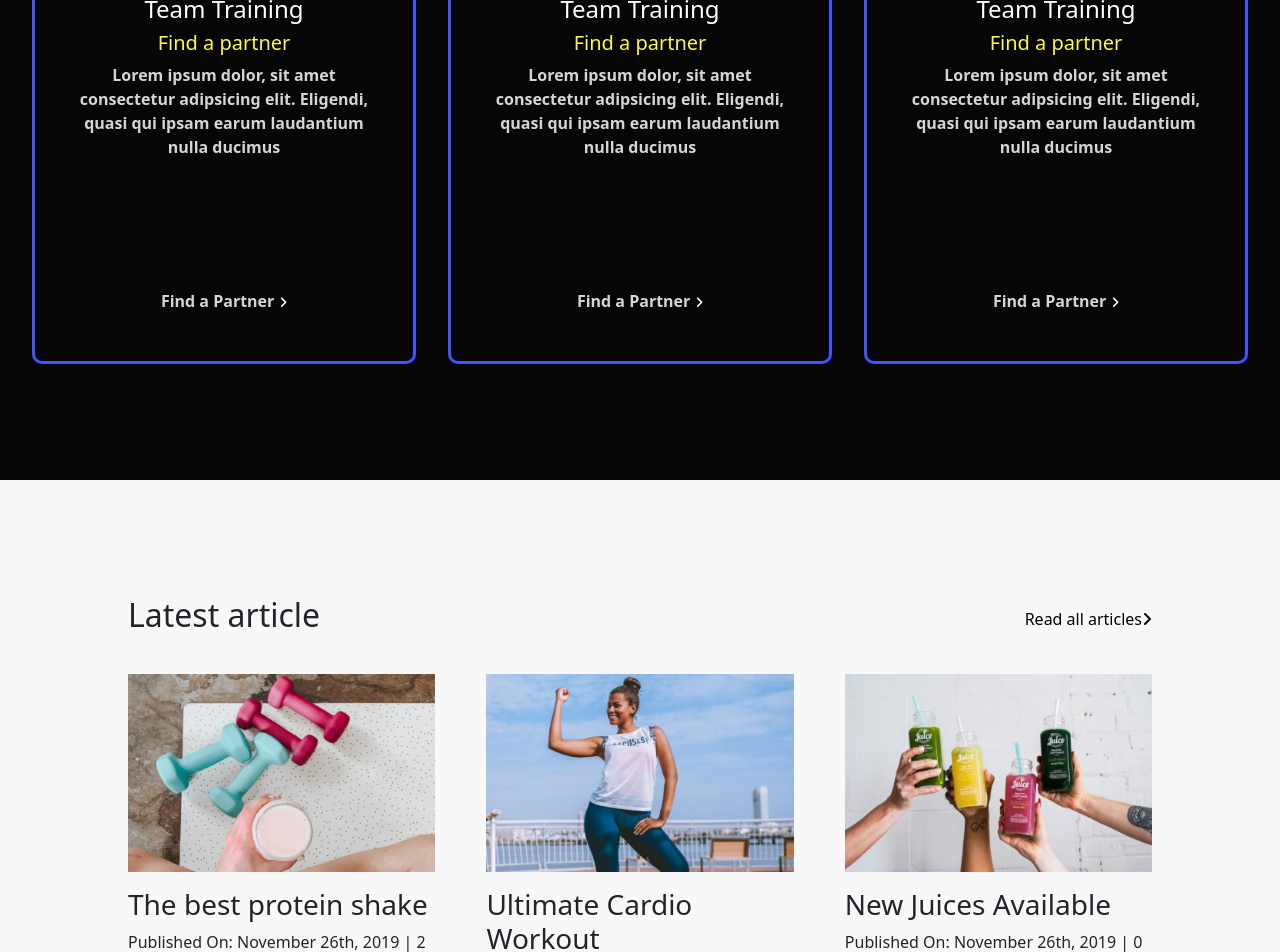
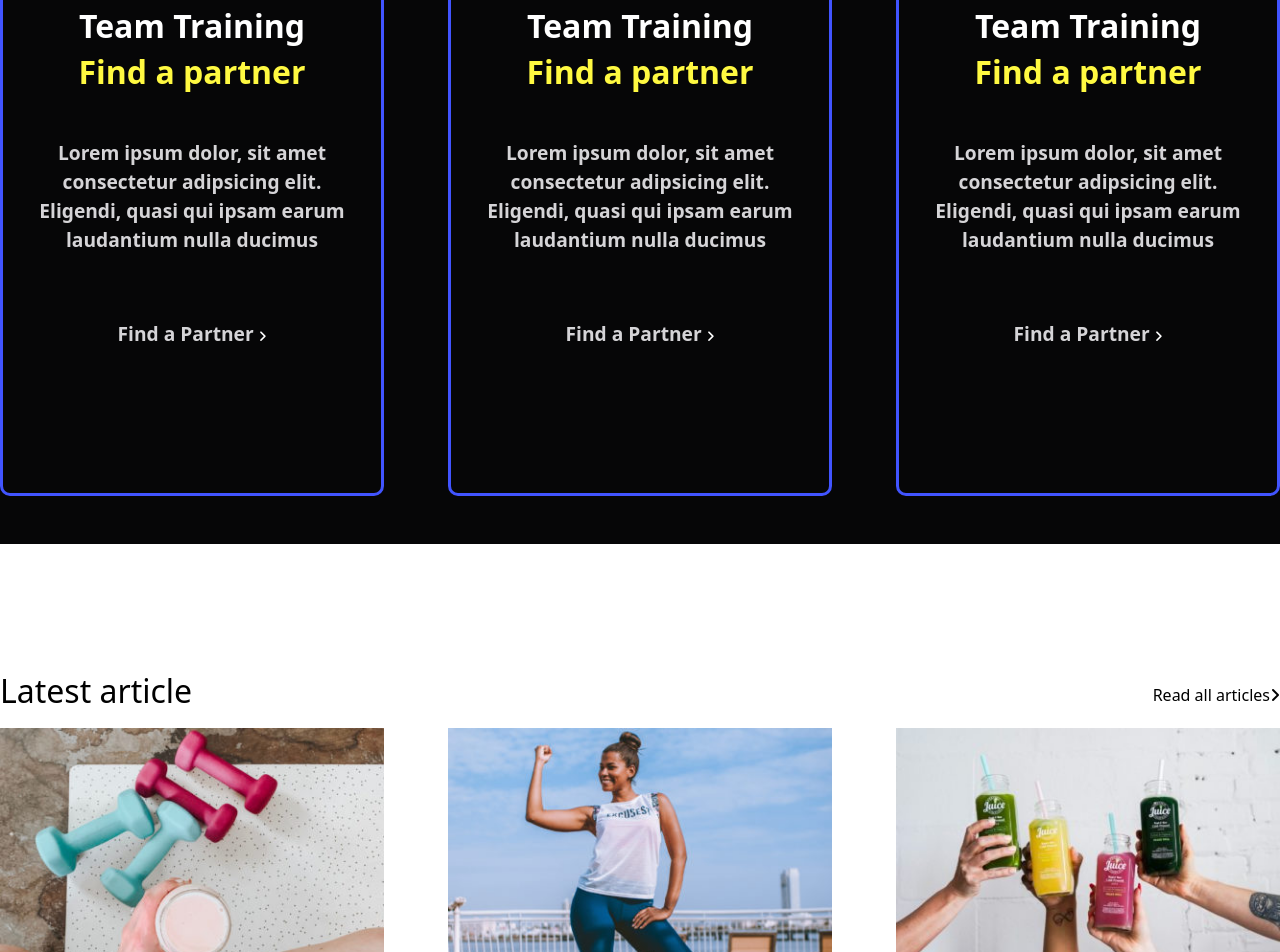
Before and after one commit to Adelmysterio/proj-html-vuejs, a Vue app: page / in a window 1280 px wide. Shown: the part 2400-3352 px from the top of the page. Built offline with nearby package versions, Linux system fonts and the light colour scheme.

Commit message:
aggiornato TrainingAndArticles component

```diff
--- a/src/components/TrainingAndArticles.vue
+++ b/src/components/TrainingAndArticles.vue
@@ -11,14 +11,14 @@ data() {
 <template>
     <div>
         <div class="card-container">
-            <div class="card-wrapper  container-huge">
+            <div class="card-wrapper container-huge">
                 <div class="card-item">
                     <div class="card-content">
                         <i class="card-icon fas fa-stopwatch"></i>
                         <h4>
                             Team Training
                         </h4>
-                        <h5>
+                        <h5 class="mb-5">
                             Find a partner
                         </h5>
                         <p>
@@ -38,7 +38,7 @@ data() {
                         <h4>
                             Team Training
                         </h4>
-                        <h5>
+                        <h5 class="mb-5">
                             Find a partner
                         </h5>
                         <p>
@@ -58,7 +58,7 @@ data() {
                         <h4>
                             Team Training
                         </h4>
-                        <h5>
+                        <h5 class="mb-5">
                             Find a partner
                         </h5>
                         <p>
@@ -75,8 +75,8 @@ data() {
             </div>
         </div>
     </div>
-    <div class="articles-container">
-        <div class="container">
+    <div class="container-huge">
+        <div class="contenitore">
             <div class="articles-links">
                 <h2>Latest article</h2>
                 <div class="articles-readAll">
@@ -133,17 +133,22 @@ data() {
 .card-item{
     max-width: 30%;
     min-width: 250px;
-    height: 500px;
-    padding: 1rem;
+    height: 700px;
+    padding: 7rem 2rem;
     border: 3px solid #4154FF;
     border-radius: 10px;
-    margin: 1rem;
     text-align: center;
     color: white;
     display: flex;
     flex-direction: column;
     justify-content: space-between;
     transition: all .2s ease-in-out;
+    h4,
+    h5 {
+        font-size: 2rem;
+        margin-bottom: .5rem;
+        font-weight: bold;
+    }
 }
 
 .card-item:hover {
@@ -151,14 +156,11 @@ data() {
 }
 
 .card-item p{
+    font-size: 1.2rem;
     color: #D5D4D7;
     font-weight: 600;
     align-items: center;
     margin-bottom: 2rem;
-}
-
-.card-content{
-    margin: 1rem;
 }
 
 .card-icon{
@@ -178,17 +180,21 @@ data() {
 }
 
 .card-wrapper{
-    margin-top: 100px;
-    padding-bottom: 100px;
+   padding: 3rem 0;
     display: flex;
     flex-wrap: wrap;
-    justify-content: center;
+    justify-content: space-between;
 }
 
 h5{
     color: #FFF941;
 }
 ///////////////////////////////////////////////////////////////////////
+
+.contenitore {
+    color: black;
+    padding: 8rem 0;
+}
 
 .articles-container{
     width: 100%;
@@ -202,7 +208,7 @@ h5{
 .articles-links{
     display: flex;
     justify-content: space-between;
-    padding: 1rem;
+    padding-bottom: .6rem;
 }
 
 .articles-readAll {
@@ -226,7 +232,6 @@ h5{
 .articles{
     display: flex;
     justify-content: space-between;
-    padding: 1rem;
 }
 
 article{
@@ -239,5 +244,4 @@ article img{
     width: 100%;
     padding-bottom: 1rem;
 }
-
 </style>
```
